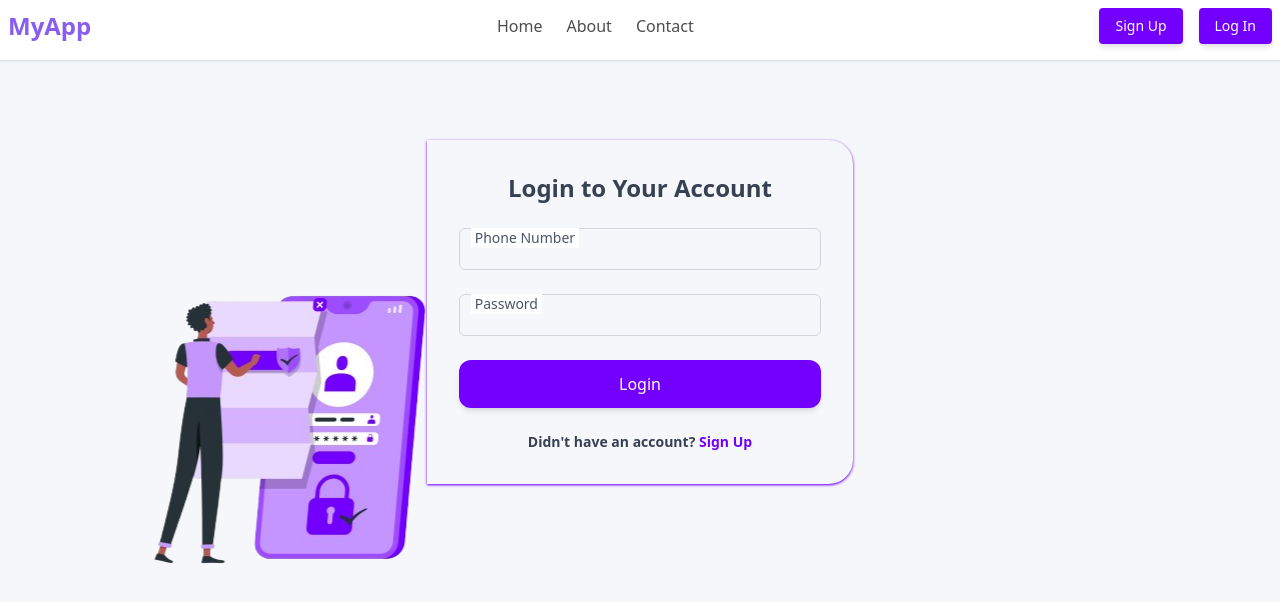
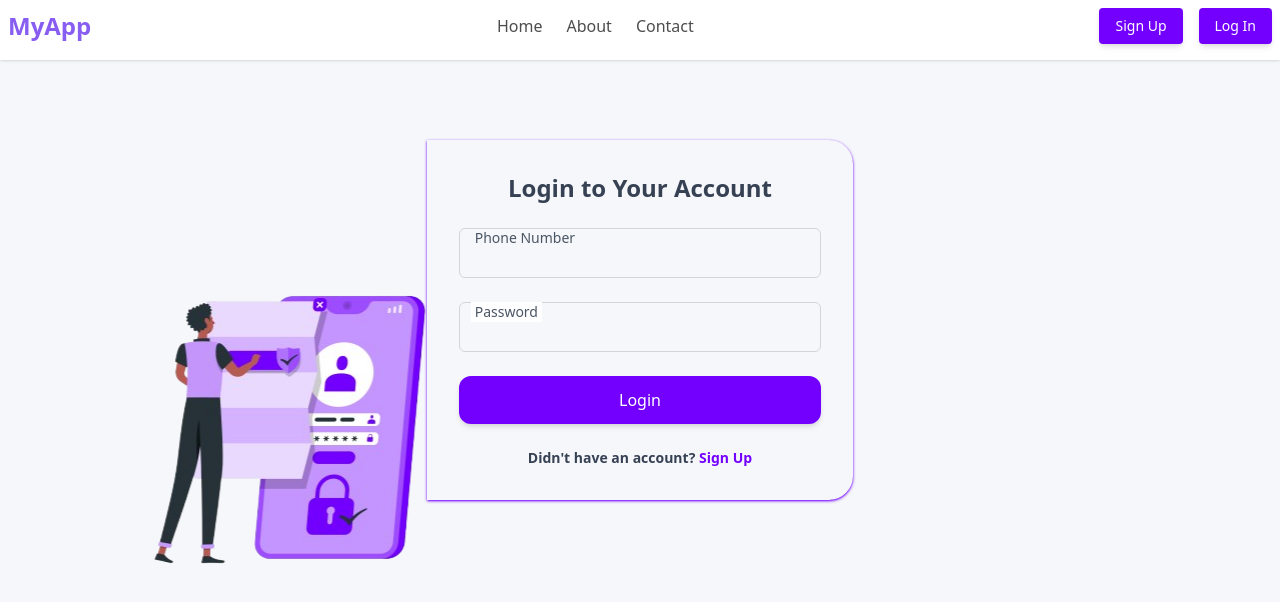
Before and after one commit to BettyyN/Social-Company-App, a Next.js app: page /auth/login in a window 1280 px wide. Shown: the top 602 px of the page. Built offline with nearby package versions, Linux system fonts and the light colour scheme.

Commit message:
group creation,profile view, sign up

```diff
--- a/Components/loginForm.tsx
+++ b/Components/loginForm.tsx
@@ -64,13 +64,13 @@ export default function LoginForm() {
             <input
               type="tel"
               {...register("phoneNumber")}
-              className={` w-full border rounded-md py-2 peer focus:outline-none focus:ring-2 ${
+              className={` w-full border rounded-md py-3 px-3 peer focus:outline-none focus:ring-2 ${
                 errors.phoneNumber
                   ? "border-red-400 focus:ring-red-400"
                   : "border-gray-300 focus:ring-purple-500"
               }`}
             />
-            <label className="absolute left-3 top-0 bg-white px-1 text-sm text-gray-600 peer-focus:text-purple-600 peer-focus:-translate-y-3 transition-all">
+            <label className="absolute left-3 top-0  px-1 text-sm text-gray-600 peer-focus:text-purple-600 peer-focus:-translate-y-2 peer-focus:bg-white transition-all">
               Phone Number
             </label>
             {errors.phoneNumber && (
@@ -85,13 +85,13 @@ export default function LoginForm() {
             <input
               type="password"
               {...register("password")}
-              className={`w-full border rounded-md py-2 peer focus:outline-none focus:ring-2 ${
+              className={`w-full border rounded-md py-3 px-3 peer focus:outline-none focus:ring-2 ${
                 errors.password
                   ? "border-red-400 focus:ring-red-400"
                   : "border-gray-300 focus:ring-purple-500"
               }`}
             />
-            <label className="absolute left-3 top-0 bg-white px-1 text-sm text-gray-600 peer-focus:text-purple-600 peer-focus:-translate-y-3 transition-all">
+            <label className="absolute left-3 top-0 bg-white px-1 text-sm text-gray-600 peer-focus:text-purple-600 peer-focus:-translate-y-2 peer-focus:bg-white transition-all">
               Password
             </label>
             {errors.password && (
@@ -110,10 +110,7 @@ export default function LoginForm() {
         </form>
         <h3 className="text-sm font-semibold text-center text-gray-700 mt-6">
           Didn't have an account?{" "}
-          <Link
-            href="/auth/signup"
-            className="hover:underline text-[#7300ff]"
-          >
+          <Link href="/auth/signup" className="hover:underline text-[#7300ff]">
             Sign Up
           </Link>
         </h3>
```
